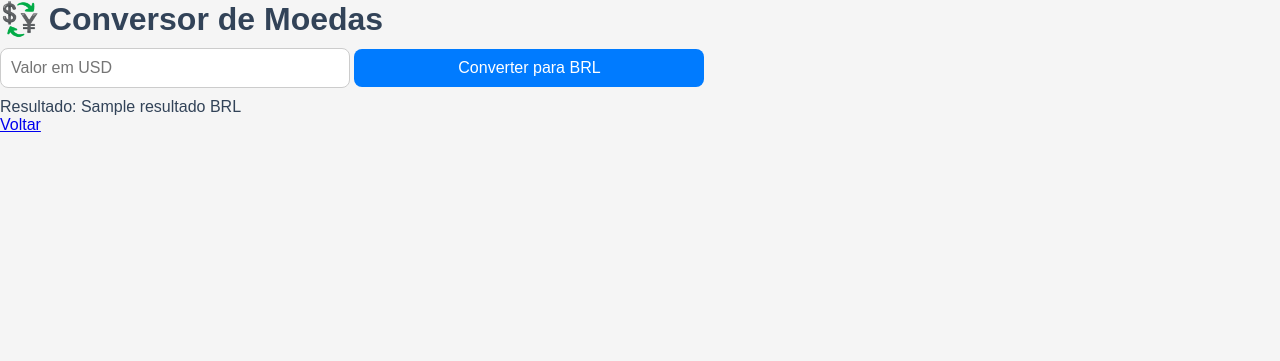
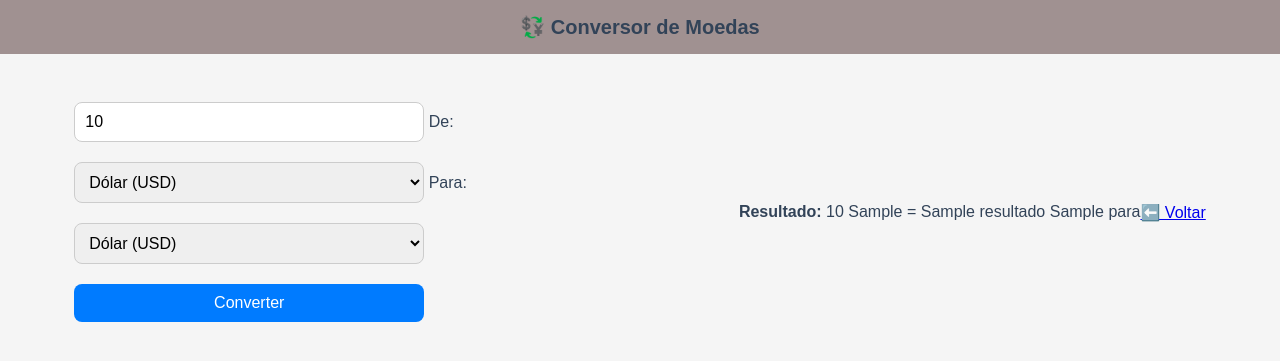
Before and after one commit to CAlexdx/meu-portal-python, a Flask app: template templates/conversor.html in a window 1280 px wide. Shown: the top 361 px of the page. Run offline with Flask 3, Linux system fonts and the light colour scheme; the template is opened without the code that fills it: most values are stand-ins (such as "Sample title", 1, 10 or a date in 2020).

Commit message:
Corrigi rota do conversor (sem if RENDER) e ajustes no template + lógica

```diff
--- a/app.py
+++ b/app.py
@@ -50,15 +50,25 @@ def youtube_page():
 def conversor_page():
     resultado = None
     erro = None
-    if os.environ.get("RENDER") == "true":
-        if request.method == "POST":
-            try:
-                valor = float(request.form.get("valor", 0))
-                # Fixando USD -> BRL
-                resultado = conversor.converter(valor, "USD", "BRL")
-            except Exception as e:
-                erro = f"Erro: {e}"
-    return render_template("conversor.html", resultado=resultado, erro=erro)
+    valor = None
+    de = "USD"
+    para = "BRL"
+
+    if request.method == "POST":
+        try:
+            valor = float(request.form.get("valor", 0))
+            de = request.form.get("de", "USD")
+            para = request.form.get("para", "BRL")
+            resultado = conversor.converter(valor, de, para)
+            if resultado is None:
+                erro = "Não foi possível obter a taxa de câmbio. Tente novamente."
+        except Exception as e:
+            erro = f"Erro: {e}"
+
+    return render_template("conversor.html", resultado=resultado, erro=erro, valor=valor, de=de, para=para)
+
+
+
 
 
 @app.route("/outputs/<path:filename>")
--- a/scripts/conversor.py
+++ b/scripts/conversor.py
@@ -3,4 +3,7 @@ import requests
 def converter(valor, de="USD", para="BRL"):
     url = f"https://api.exchangerate.host/convert?from={de}&to={para}&amount={valor}"
     r = requests.get(url).json()
-    return r["result"]
+    if "result" in r and r["result"] is not None:
+        return round(r["result"], 2)
+    else:
+        return None
--- a/templates/conversor.html
+++ b/templates/conversor.html
@@ -2,25 +2,46 @@
 <html lang="pt-BR">
 <head>
   <meta charset="utf-8">
+  <meta name="viewport" content="width=device-width, initial-scale=1">
   <title>Conversor de Moedas</title>
   <link rel="stylesheet" href="{{ url_for('static', filename='style.css') }}">
 </head>
 <body>
-  <h1>💱 Conversor de Moedas</h1>
+  <header><h1>💱 Conversor de Moedas</h1></header>
+  <main>
+    {% if erro %}
+      <p style="color:red; font-weight:bold;">{{ erro }}</p>
+    {% endif %}
 
-  {% if erro %}
-    <p style="color:red; font-weight:bold;">{{ erro }}</p>
-  {% else %}
     <form method="post">
-      <input type="number" step="0.01" name="valor" placeholder="Valor em USD" required>
-      <button type="submit">Converter para BRL</button>
+      <input type="number" step="0.01" name="valor" placeholder="Digite o valor" value="{{ valor or '' }}" required>
+
+      <label>De:</label>
+      <select name="de">
+        <option value="USD" {% if de == "USD" %}selected{% endif %}>Dólar (USD)</option>
+        <option value="BRL" {% if de == "BRL" %}selected{% endif %}>Real (BRL)</option>
+        <option value="EUR" {% if de == "EUR" %}selected{% endif %}>Euro (EUR)</option>
+        <option value="JPY" {% if de == "JPY" %}selected{% endif %}>Iene (JPY)</option>
+        <option value="GBP" {% if de == "GBP" %}selected{% endif %}>Libra (GBP)</option>
+      </select>
+
+      <label>Para:</label>
+      <select name="para">
+        <option value="USD" {% if para == "USD" %}selected{% endif %}>Dólar (USD)</option>
+        <option value="BRL" {% if para == "BRL" %}selected{% endif %}>Real (BRL)</option>
+        <option value="EUR" {% if para == "EUR" %}selected{% endif %}>Euro (EUR)</option>
+        <option value="JPY" {% if para == "JPY" %}selected{% endif %}>Iene (JPY)</option>
+        <option value="GBP" {% if para == "GBP" %}selected{% endif %}>Libra (GBP)</option>
+      </select>
+
+      <button type="submit">Converter</button>
     </form>
 
     {% if resultado %}
-      <p>Resultado: {{ resultado }} BRL</p>
+      <p><strong>Resultado:</strong> {{ valor }} {{ de }} = {{ resultado }} {{ para }}</p>
     {% endif %}
-  {% endif %}
 
-  <p><a href="{{ url_for('index') }}">Voltar</a></p>
+    <p><a href="{{ url_for('index') }}">⬅️ Voltar</a></p>
+  </main>
 </body>
 </html>
```
